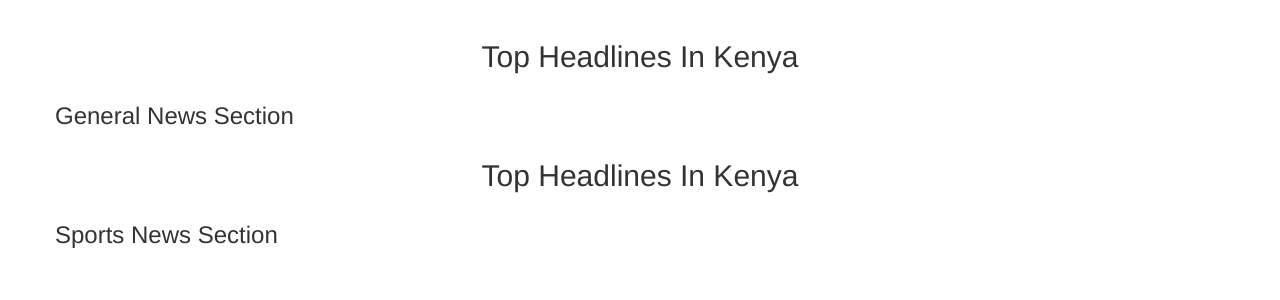
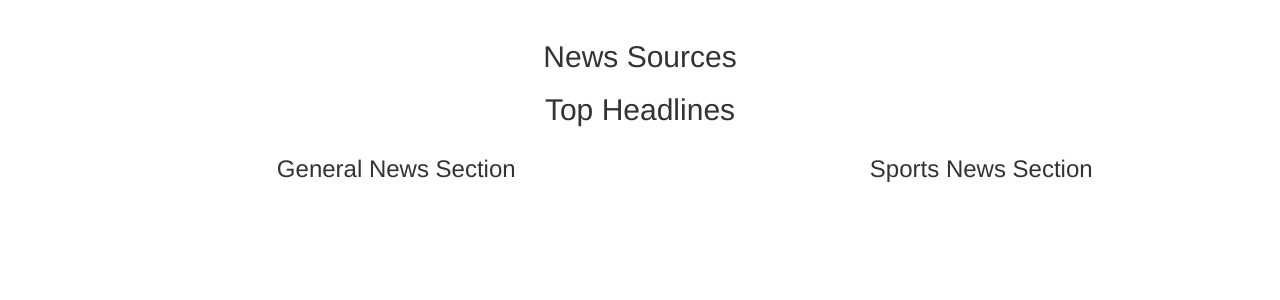
Before and after one commit to JosephatNgugi/News-Watch, a Flask app: template app/templates/index.html in a window 1280 px wide. Shown: the part 52-352 px from the top of the page. Run offline with Flask 2, Linux system fonts and the light colour scheme; the template is opened without the code that fills it, so the values that code supplies are empty; some libraries are stand-ins or nearby versions.

Commit message:
add macros and html files to view results

```diff
--- a/app/main/views.py
+++ b/app/main/views.py
@@ -1,15 +1,17 @@
 from flask import render_template
 
-from app.requests import get_news
+from app.requests import get_news, get_sources
 from . import main
 
 
 @main.route("/")
 def index():
     """Root page view function returning the index page and its data"""
+    # sources = get_sources("sources")
     general_news = get_news("general")
     sports_news = get_news("sports")
+    # sources = get_sources("en")
     # bbc_news = get_news('bbc')
     title = "Home - Be on Loop with the Latest News"
 
-    return render_template("index.html",general_news=general_news ,sports_news=sports_news, title=title)
+    return render_template("index.html",general=general_news ,sports=sports_news, title=title)
--- a/app/requests.py
+++ b/app/requests.py
@@ -55,9 +55,9 @@ def process_results(news_list):
 
     return news_results
 
-def get_sources(language):
+def get_sources(sources):
     """Function that gets the json response to our url request"""
-    get_sources_url = sources_url.format(language, api_key)
+    get_sources_url = sources_url.format(sources, api_key)
     with urllib.request.urlopen(get_sources_url) as url:
         get_sources_data = url.read()
         get_sources_response = json.loads(get_sources_data)
@@ -66,7 +66,7 @@ def get_sources(language):
 
         if get_sources_response['sources']:
             sources_results_list = get_sources_response['sources']
-            sources_results = process_results(sources_results_list)
+            sources_results = process_sources_results(sources_results_list)
 
     return sources_results
 
--- a/app/templates/index.html
+++ b/app/templates/index.html
@@ -3,30 +3,33 @@
 
 <!-- Styles block -->
 {% block styles %}
-{{super()}}
-<link rel="stylesheet" href="{{url_for('static', filename='css/index.css')}}">
+{{ super() }}
+<link rel="stylesheet" href="{{url_for('static', filename='css/style.css')}}">
 {% endblock %}
 
 <!-- Content block -->
 {% block content %}
 <div class="container">
-    <h2 class="text-center">Top Headlines In Kenya</h2>
+    <!-- NEWS Sources -->
+    <h2 class="text-center font-weight-bold">News Sources</h2>
+    {{macro.displaySourcesList(sources)}}
+
+    <h2 class="text-center font-weight-bold">Top Headlines</h2>
     <!-- General News Headlines -->
     <div class="row">
-        <h3>General News Section</h3>
-        <ul>
-            {{macro.displayNewsList(general)}}
-        </ul>
-    </div>
-</div>
-<!-- Sports News Headlines -->
-<div class="container">
-            <h2 class="text-center">Top Headlines In Kenya</h2>
-    <div class="row">
-        <h3>Sports News Section</h3>
-        <ul>
-            {{macro.displayNewsList(sports)}}
-        </ul>
+        <div class="col-8 col-md-7">
+            <h3 class="text-center font-weight-bold">General News Section</h3>
+            <div>
+                {{macro.displayNewsList(general)}}
+            </div>
+        </div>
+        <!-- Sports News Headlines -->
+        <div class="col-4 col-md-5">
+         <h3 class="text-center font-weight-bold">Sports News Section</h3>
+            <div>
+                {{macro.displayNewsList(sports)}}
+            </div>
+        </div>
     </div>
 </div>
 {% endblock %}
--- a/app/templates/macros.html
+++ b/app/templates/macros.html
@@ -1,12 +1,27 @@
+<!-- {% macro displaySourcesList(sources_list) %}
+        {% for source in sources_list %}
+            <div class="news-card">
+                <p class="text-center pb-5">
+                    <a href="{{source.url}}" target="_blank">
+                        {{source.title}}
+                    </a>
+                </p>
+            </div>
+        {% endfor %}
+{% endmacro %} -->
+
 {% macro displayNewsList(news_list) %}
 {% for news in news_list %}
-        <div class="col news-card">
+    <div class="col-md-4 col col-sm-2 news-card">
         <img src="{{news.urlToImage}}" alt="{{news.name}} image" class="img-responsive">
-            <li class="text-center">
-                <a href="/news/{{news.id}}">
+        <span style="font-size: 1rem; padding: 5px; text-align: center;">Posted on: {{news.publishedAt[:10]}} at {{news.publishedAt[11:19]}}</span>
+        <br>
+        <p class="text-center pb-5">
+            <a href="{{news.url}}" target="_blank">
                 {{news.title}}
             </a>
-            </li>
+        </p>
     </div>
+
 {% endfor %}
 {% endmacro %}
--- a/config.py
+++ b/config.py
@@ -5,7 +5,7 @@ class Config:
     NEWS_API_KEY = os.environ.get('NEWS_API_KEY')
 
     NEWS_API_BASE_URL = "http://newsapi.org/v2/top-headlines?country=us&category={}&apiKey={}"
-    NEWS_SOURCES_API = "https://newsapi.org/v2/top-headlines/sources?category=general&language=en&api_Key={}"
+    NEWS_SOURCES_API = "https://newsapi.org/v2/top-headlines/{}?api_Key={}"
     ARTICLES_QUERY_API = "https://newsapi.org/v2/everything?q={}&apiKey={}"
     SECRET_KEY = os.environ.get('SECRET_KEY')
 
```
Lines whose indentation alone changed are shown as unchanged.
